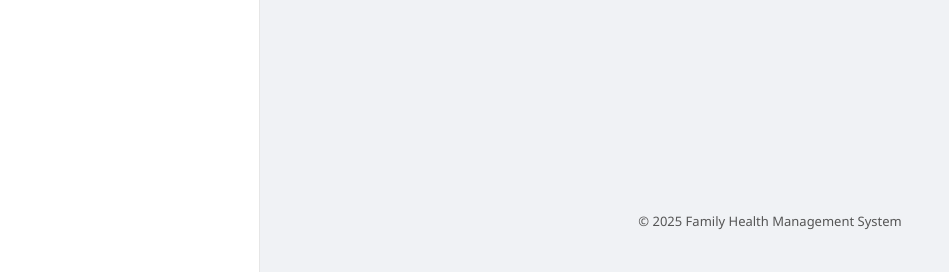
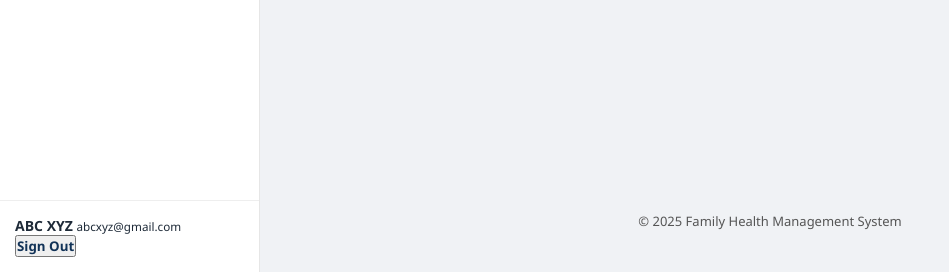
Before and after one commit to Sudipta-Santra/FYP, a Django app: page /medication/ in a window 1280 px wide. Shown: the part 528-800 px from the top of the page, without its empty margins (0-949 px from the left). Run offline with Django 5.2, Linux system fonts and the light colour scheme.

Commit message:
logout button update

```diff
--- a/family_health/template/add_members.html
+++ b/family_health/template/add_members.html
@@ -51,7 +51,10 @@
             <strong>ABC XYZ</strong>
             <small>abcxyz@gmail.com</small>
           </div>
-          <a href="#" id="logout" class="sign-out">Sign Out</a>
+          <form action="{% url 'logout' %}" method="POST" style="width: 100%;">
+            {% csrf_token %}
+            <button type="submit" class="sign-out">Sign Out</button>
+          </form>
         </div>
       </aside>
 
--- a/family_health/template/ai_assistance.html
+++ b/family_health/template/ai_assistance.html
@@ -49,7 +49,10 @@
             <strong>ABC XYZ</strong>
             <small>abcxyz@gmail.com</small>
           </div>
-          <a href="#" class="sign-out">Sign Out</a>
+          <form action="{% url 'logout' %}" method="POST" style="width: 100%;">
+            {% csrf_token %}
+            <button type="submit" class="sign-out">Sign Out</button>
+          </form>
         </div>
       </aside>
 
--- a/family_health/template/emergency.html
+++ b/family_health/template/emergency.html
@@ -49,7 +49,10 @@
             <strong>ABC XYZ</strong>
             <small>abcxyz@gmail.com</small>
           </div>
-          <a href="#" id="logout" class="sign-out">Sign Out</a>
+          <form action="{% url 'logout' %}" method="POST" style="width: 100%;">
+            {% csrf_token %}
+            <button type="submit" class="sign-out">Sign Out</button>
+          </form>
         </div>
       </aside>
 
--- a/family_health/template/health_report.html
+++ b/family_health/template/health_report.html
@@ -54,7 +54,10 @@
             <strong>ABC XYZ</strong>
             <small>abcxyz@gmail.com</small>
           </div>
-          <a href="#" id="logout" class="sign-out">Sign Out</a>
+          <form action="{% url 'logout' %}" method="POST" style="width: 100%;">
+            {% csrf_token %}
+            <button type="submit" class="sign-out">Sign Out</button>
+          </form>
         </div>
       </aside>
 
--- a/family_health/template/index.html
+++ b/family_health/template/index.html
@@ -56,7 +56,10 @@
             <strong>ABC XYZ</strong>
             <small>abcxyz@gmail.com</small>
           </div>
-          <a href="#" id="logout" class="sign-out">Sign Out</a>
+          <form action="{% url 'logout' %}" method="POST" style="width: 100%;">
+            {% csrf_token %}
+            <button type="submit" class="sign-out">Sign Out</button>
+          </form>
         </div>
       </aside>
 
--- a/family_health/template/medication.html
+++ b/family_health/template/medication.html
@@ -49,6 +49,17 @@
             <i>💬</i><span>Health Chat</span>
           </a>
         </nav>
+
+        <div class="sidebar-footer">
+          <div class="user">
+            <strong>ABC XYZ</strong>
+            <small>abcxyz@gmail.com</small>
+          </div>
+          <form action="{% url 'logout' %}" method="POST" style="width: 100%;">
+            {% csrf_token %}
+            <button type="submit" class="sign-out">Sign Out</button>
+          </form>
+        </div>
       </aside>
 
       <!-- MAIN -->
--- a/home/urls.py
+++ b/home/urls.py
@@ -8,4 +8,6 @@ urlpatterns = [
     path('medication/', views.medication, name='medication'),
     path('emergency/', views.emergency, name='emergency'),
     path('ai-assistance/', views.ai_assistance, name='ai_assistance'),
+    path('login/', views.login, name='login'),
+    path('logout/', views.logout, name='logout'),
 ]
--- a/home/views.py
+++ b/home/views.py
@@ -1,4 +1,4 @@
-from django.shortcuts import render
+from django.shortcuts import render, redirect
 from django.views.generic import TemplateView
 
 class IndexView(TemplateView):
@@ -21,3 +21,9 @@ def emergency(request):
 
 def ai_assistance(request):
     return render(request, 'ai_assistance.html')
+
+def login(request):
+    return render(request, 'login.html')
+
+def logout(request):
+    return redirect('login')
```
